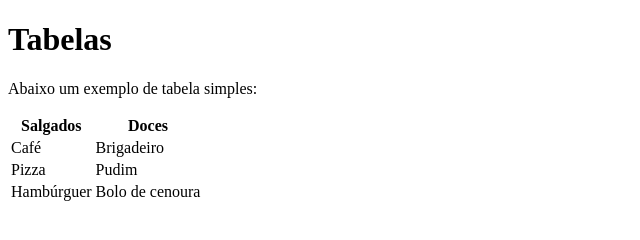
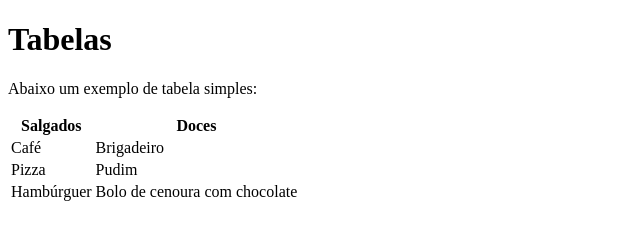
Before and after one commit to mariananunesilva/aula-tabela, a plain HTML site: page index.html in a window 1280 px wide. Shown: the whole page, without its empty margins (0-640 px from the left). Drawn offline with Linux system fonts and the light colour scheme.

Commit message:
bolo de cenoura com chocolate.

```diff
--- a/index.html
+++ b/index.html
@@ -25,7 +25,7 @@
       </tr>
       <tr>
         <td>Hambúrguer</td>
-        <td>Bolo de cenoura</td>
+        <td>Bolo de cenoura com chocolate</td>
       </tr>
     </table>
   </body>
```
